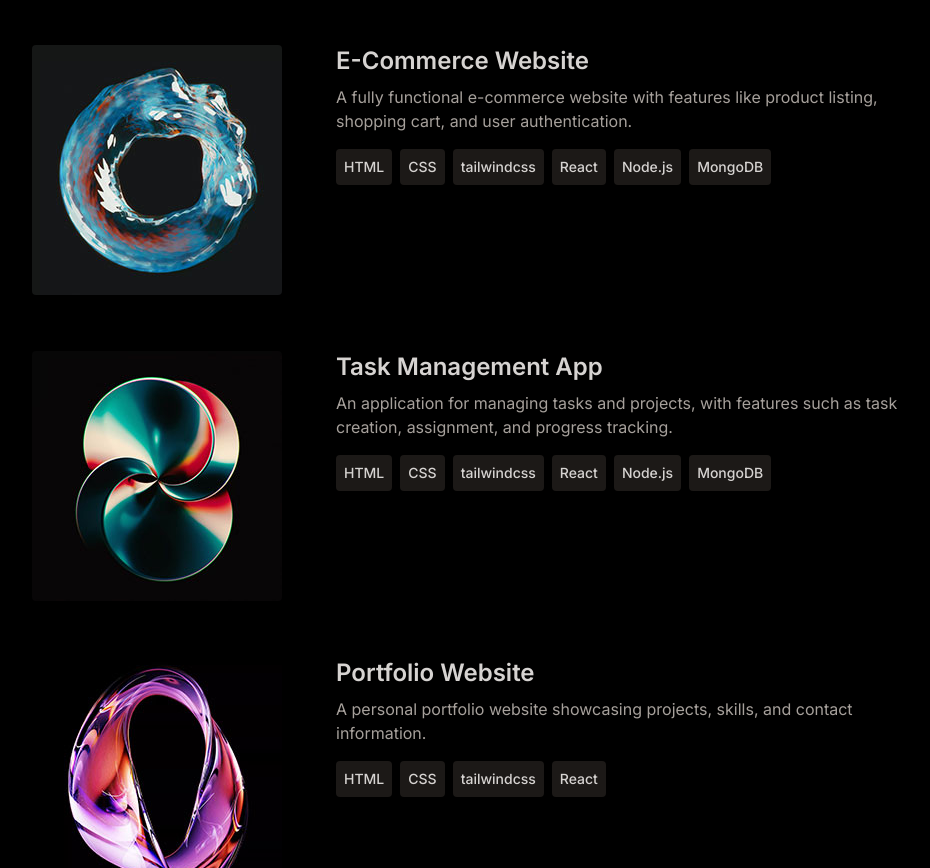
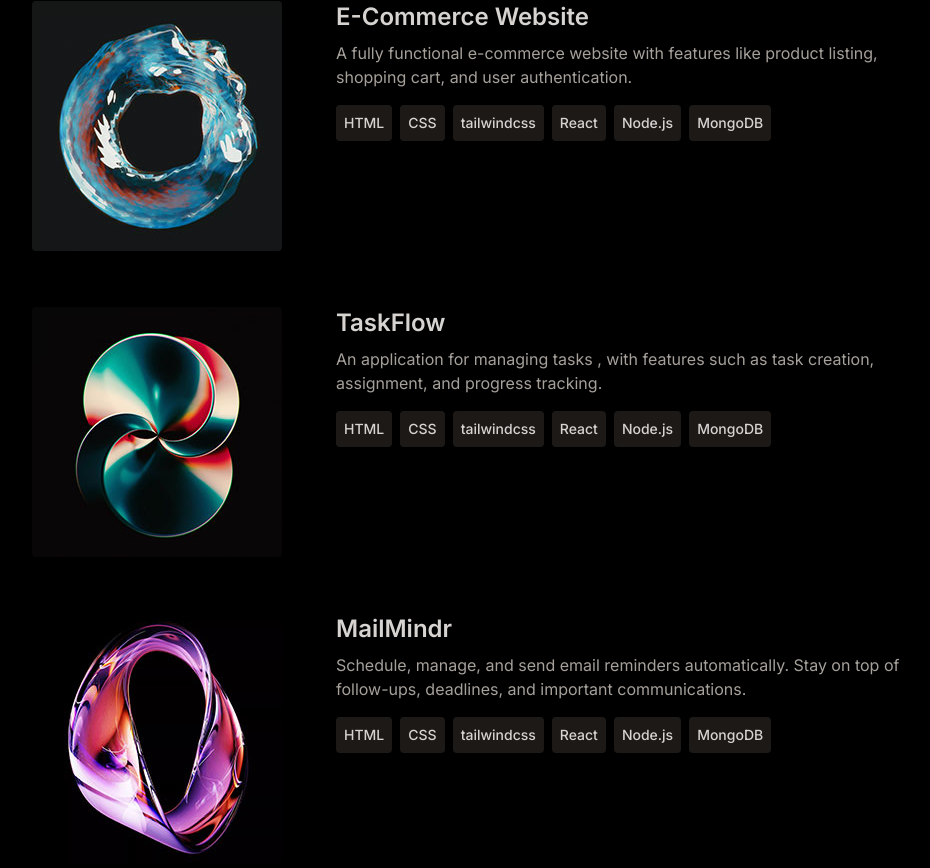
Before and after one commit to darsuprajapati/Portfolio, a React (Vite) app: page / in a window 1280 px wide. Shown: the part 1932-2800 px from the top of the page, without its empty margins (168-1098 px from the left). Built offline with nearby package versions, Linux system fonts and the light colour scheme.

Commit message:
content changes

```diff
--- a/src/components/Navbar.jsx
+++ b/src/components/Navbar.jsx
@@ -6,10 +6,10 @@ const Navbar = () => {
     <div className='flex items-center justify-between py-6'>
         <div className='flex shrink-0 items-center'>
             <a href="/" aria-label='Home'>
-                <img src={logo} alt="logo" className="mx-2" width={70} height={33} />
+                <img src={logo} alt="logo" className="mx-2" width={40} height={40} />
             </a>
         </div>
-        <div className="m-8 flex items-center justify-center gap-4 text-2xl">
+        <div className="flex items-center justify-center gap-4 text-2xl">
             <a href="https://www.linkedin.com/in/prajapati-darshan-9775091bb" target="_blank" rel="noopener noreferrer" aria-label="LinkedIn">
                 <FaLinkedin/>
             </a>
--- a/src/constants/index.js
+++ b/src/constants/index.js
@@ -26,18 +26,18 @@ export const PROJECTS = [
     technologies: ["HTML", "CSS", , "tailwindcss", "React", "Node.js", "MongoDB"],
   },
   {
-    title: "Task Management App",
+    title: "TaskFlow",
     image: project2,
     description:
-      "An application for managing tasks and projects, with features such as task creation, assignment, and progress tracking.",
+      "An application for managing tasks , with features such as task creation, assignment, and progress tracking.",
     technologies: ["HTML", "CSS", "tailwindcss", "React", "Node.js", "MongoDB"],
   },
   {
-    title: "Portfolio Website",
+    title: "MailMindr",
     image: project3,
     description:
-      "A personal portfolio website showcasing projects, skills, and contact information.",
-    technologies: ["HTML", "CSS", "tailwindcss", "React",],
+      "Schedule, manage, and send email reminders automatically. Stay on top of follow-ups, deadlines, and important communications.",
+    technologies: ["HTML", "CSS", "tailwindcss", "React","Node.js", "MongoDB"],
   },
   {
     title: "Blogging Platform",
```
